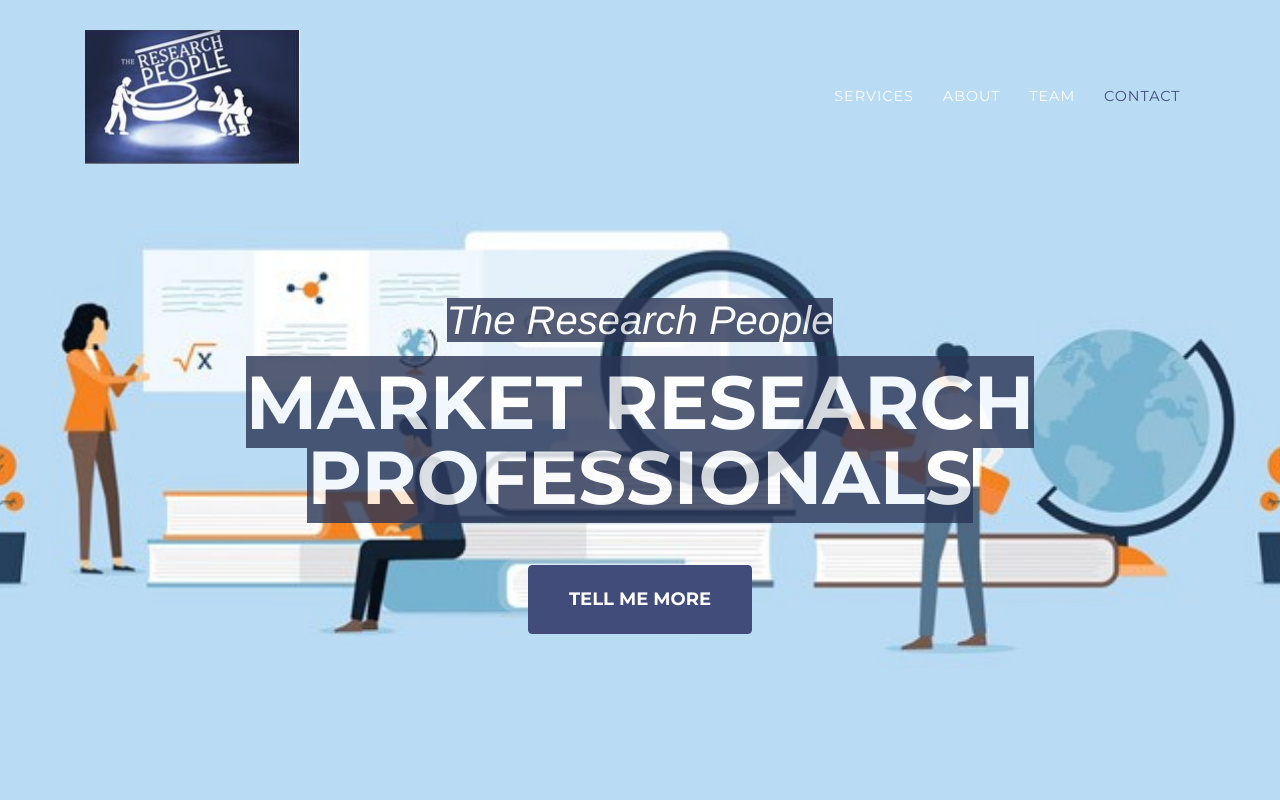
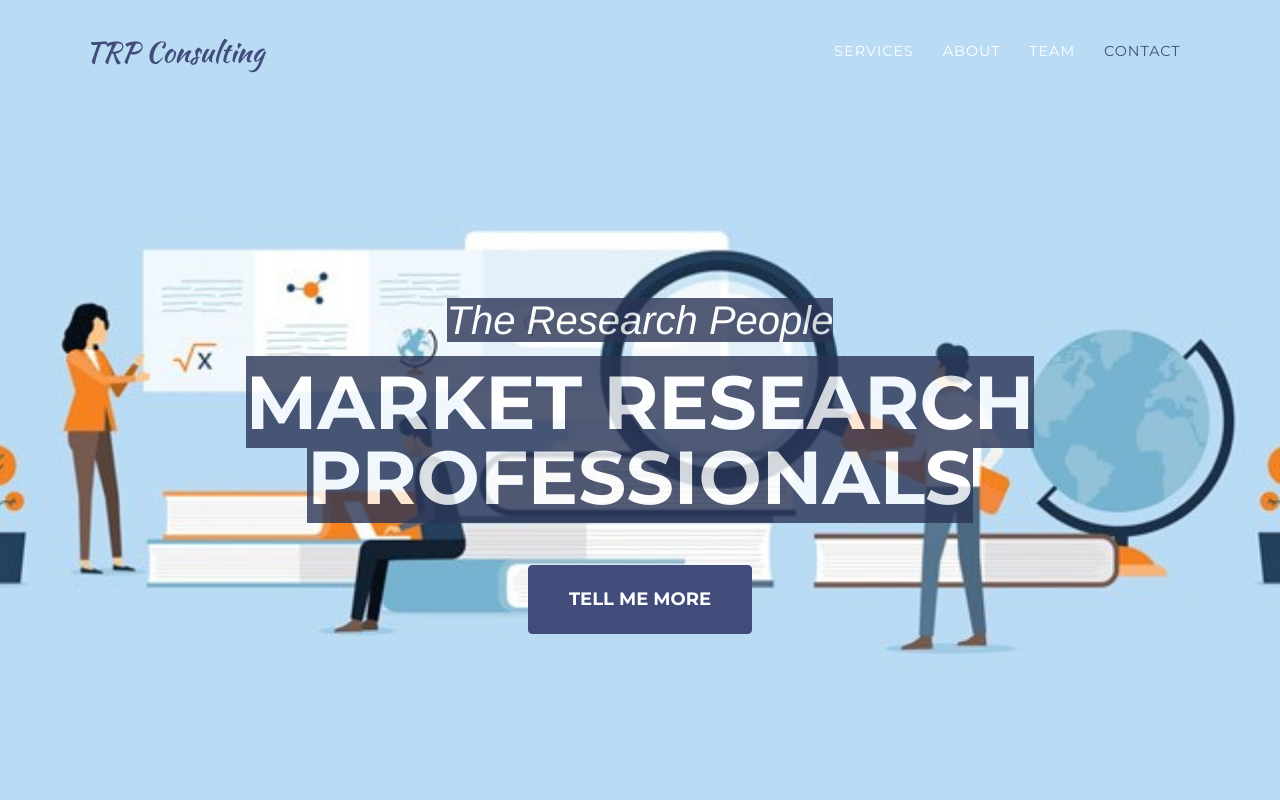
Before and after one commit to The-Research-People/trpconsulting, a plain HTML site: page index.html in a window 1280 px wide. Shown: the top 800 px of the page. Drawn offline with Linux system fonts and the light colour scheme; a web font is replaced by a local one.

Commit message:
Update index.html

```diff
--- a/index.html
+++ b/index.html
@@ -30,7 +30,7 @@
     <!-- Navigation -->
     <nav class="navbar navbar-expand-lg navbar-dark fixed-top" id="mainNav">
         <div class="container">
-            <a class="navbar-brand js-scroll-trigger" href="#page-top"><img src="img/logo.png" width="100%"></a>
+            <a class="navbar-brand js-scroll-trigger" href="#page-top">TRP Consulting</a>
             <button class="navbar-toggler navbar-toggler-right" type="button" data-toggle="collapse" data-target="#navbarResponsive" aria-controls="navbarResponsive" aria-expanded="false" aria-label="Toggle navigation">
           Menu
           <i class="fa fa-bars"></i>
```
